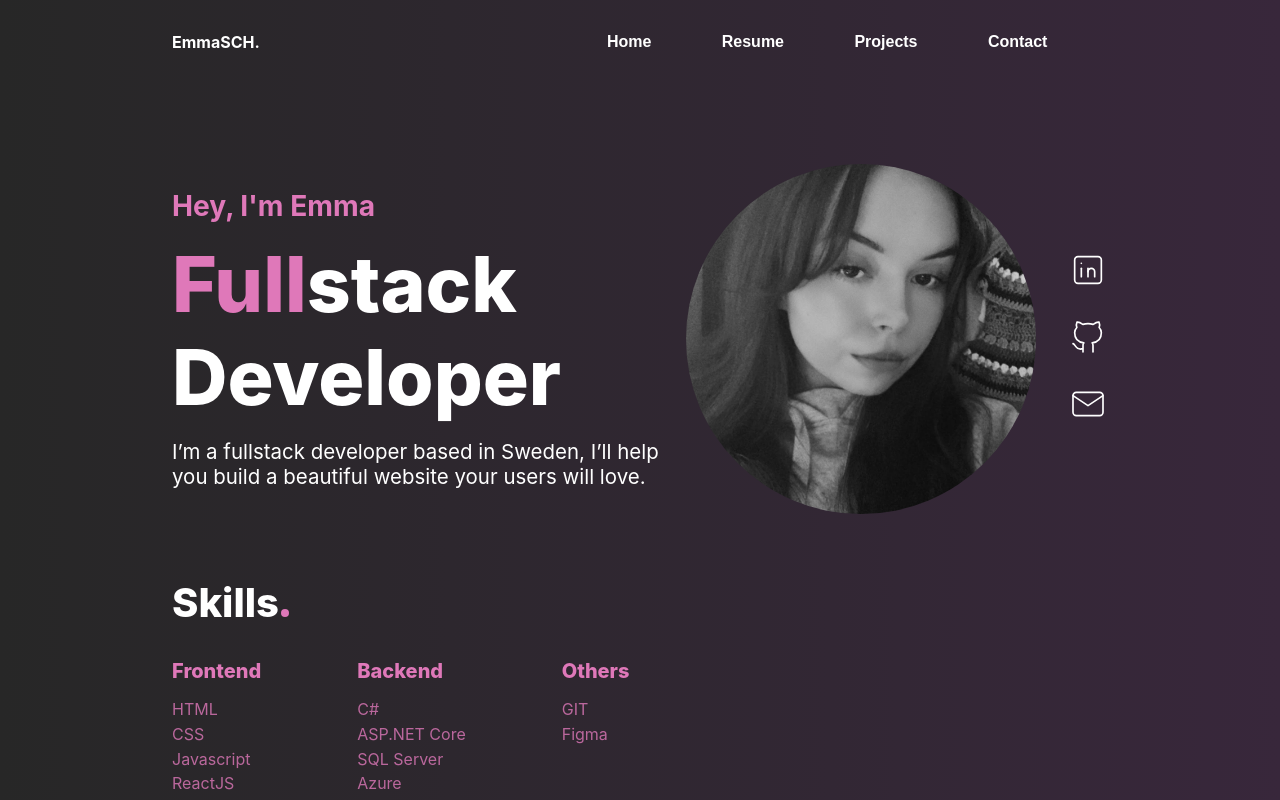
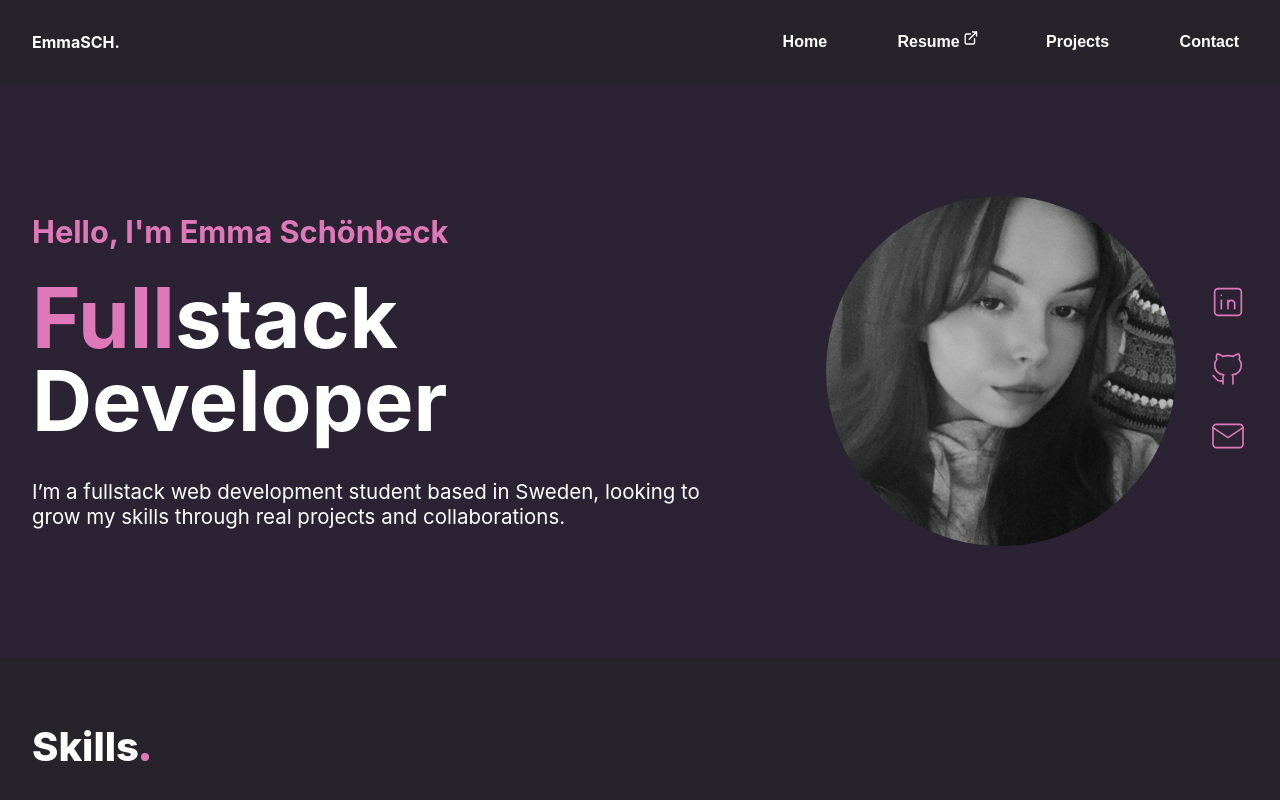
Before and after one commit to emmaschonbeck/Portfolio-react, a React (Vite) app: page / in a window 1280 px wide. Shown: the top 800 px of the page. Built offline with nearby package versions, Linux system fonts and the light colour scheme.

Commit message:
Changed some color theme and continued working with the design. Also added JS for some effects.

```diff
--- a/package.json
+++ b/package.json
@@ -10,6 +10,7 @@
     "preview": "vite preview"
   },
   "dependencies": {
+    "framer-motion": "^12.23.12",
     "react": "^19.1.0",
     "react-dom": "^19.1.0",
     "react-router-dom": "^7.7.0"
--- a/src/App.css
+++ b/src/App.css
@@ -7,7 +7,6 @@
 html, body { height: 100%; }
 
 html {
-  background: var(--background-color);
 }
 
 body {
@@ -15,13 +14,14 @@ body {
   font-optical-sizing: auto;
   font-weight: 400;
   font-style: normal;
-  background: transparent;
+  background: var(--background-color-1);
   margin: 0;
   padding: 0;
 }
 
 :root {
-  --background-color: linear-gradient(to right, #272727 0%, #38273B 100%);
+  --background-color-1: #26232b;
+  --background-color-2: #2B2333;
   --text-color-light: #fff;
   --text-color-light-opacity: rgba(255, 255, 255, 0.4);
   --text-color-pink: #DF78B9;
@@ -30,11 +30,21 @@ body {
 }
 
 .section {
-  margin-top: 4rem;
+  width: 100%;
+  padding-block: 2rem;
+}
+
+.section--bg1 { background: var(--background-color-1); }
+.section--bg2 { background: var(--background-color-2); }
+
+.container {
+  max-width: 1300px;
+  margin: 0 auto;
+  padding-inline: 2rem;
 }
 
 #home-wrapper {
-  max-width: 1000px;
+  max-width: 1300px;
   margin-inline: auto;
   padding: 2rem;
   background: transparent;
@@ -57,7 +67,8 @@ body {
   display: flex;
   align-items: center;
   justify-content: space-between;
-  margin-top: 7rem;
+  margin-top: 3rem;
+  margin-bottom: 3rem;
 }
 
 #about-wrapper p {
@@ -71,7 +82,7 @@ body {
   align-items: center;
   justify-content: center;
   flex-direction: column;
-  margin-top: 7rem;
+  margin-top: 2rem;
 }
 
 #linkedin-wrapper h2 {
@@ -97,13 +108,6 @@ body {
   color: var(--text-color-pink);
 }
 
-#resume-wrapper {
-  max-width: 1000px;
-  margin-inline: auto;
-  padding: 2rem;
-  background: transparent;
-}
-
 #projects-wrapper {
   max-width: 1000px;
   margin-inline: auto;
@@ -127,7 +131,7 @@ body {
 
 .header-btn {
   position: absolute;
-  left: 70%;
+  left: 80.5%;
   transform: translateX(-50%);
   display: flex;
   gap: 4rem;
@@ -155,9 +159,9 @@ body {
 /* HERO */
 .hero {
   display: grid;
-  grid-template-columns: 1.2fr 0.8fr;
+  grid-template-columns: 1.1fr 0.9fr;
+  gap: clamp(1rem, 2.5vw, 3.5rem);
   align-items: center;
-  gap: clamp(1rem, 3vw, 4rem);
   padding-inline: clamp(1rem, 4vw, 6rem);
 }
 
@@ -179,25 +183,29 @@ body {
 .hero-text {
   display: flex;
   flex-direction: column;
-  gap: clamp(.5rem, 1.2vw, 1rem);
-  max-width: 60ch;
+  gap: clamp(.6rem, 1.4vw, 1.2rem);
+  max-width: 70ch;
 }
 
 .hero-text h2 {
-  font-size: clamp(1.25rem, 2.2vw, 2rem);
+  font-size: clamp(1.25rem, 2.4vw, 2.2rem);
+  margin-bottom: .5rem;
   color: var(--text-color-pink);
 }
 
 .hero-title {
-  font-size: clamp(2.625rem, 6vw, 5.3125rem);
-  font-weight: 800;
-  line-height: clamp(1.15, 2.5vw, 1.25);
+  font-size: clamp(2.8rem, 6.5vw, 5.6rem);
+  line-height: 1;
+  margin-bottom: 1rem;
   color: var(--text-color-light);
 }
 
 .hero-text p {
   font-size: clamp(1rem, 1.6vw, 1.5rem);
   color: var(--text-color-light);
+  max-width: 90ch;
+  line-height: 1.2;
+  margin-top: .25rem;
 }
 
 .highlight { color: var(--text-color-pink); }
@@ -231,6 +239,7 @@ body {
 .social-icons a svg {
   transition: transform .25s ease, filter .25s ease;
   cursor: pointer;
+  color: var(--text-color-pink);
 }
 
 .social-icons a:hover svg {
@@ -453,6 +462,17 @@ body {
   opacity: 0.8;
 }
 
+.resume-link {
+  text-decoration: none;
+  display: inline-flex;
+  gap: 0;
+  position: relative;
+}
+
+.resume-icon {
+  color: white;
+}
+
 @keyframes fadeIn {
   from { opacity: 0; transform: scale(0.97); }
   to { opacity: 1; transform: scale(1); }
--- a/src/App.jsx
+++ b/src/App.jsx
@@ -1,7 +1,6 @@
 import './App.css'
 import { Routes, Route, BrowserRouter } from 'react-router-dom'
 import LandingPage from './pages/LandingPage'
-import ResumePage from './pages/ResumePage'
 import ProjectsPage from './pages/ProjectsPage'
 import ContactPage from './pages/ContactPage'
 
@@ -11,7 +10,6 @@ function App() {
     <BrowserRouter>
       <Routes>
         <Route path='/' element={<LandingPage />} />
-        <Route path='/ResumePage' element={<ResumePage />} />
         <Route path='/ProjectsPage' element={<ProjectsPage />} />
         <Route path='/ContactPage' element={<ContactPage />} />
       </Routes>
--- a/src/components/Footer.jsx
+++ b/src/components/Footer.jsx
@@ -2,7 +2,7 @@ import React from 'react'
 
 const Footer = () => {
   return (
-    <div id='footer-wrapper' className='section'>
+    <div id='footer-wrapper'>
       <div className='contact-details'>
         <svg
           xmlns="http://www.w3.org/2000/svg"
--- a/src/components/Header.jsx
+++ b/src/components/Header.jsx
@@ -8,7 +8,25 @@ const Header = () => {
       <h3>EmmaSCH.</h3>
       <div className='header-btn'>
         <Link to="/"><button>Home</button></Link>
-        <Link to="/ResumePage"><button>Resume</button></Link>
+        <a href="/resumePdf/Emma_Schonbeck_CV.pdf" target='_blank' rel='noopener noreferrer' className='resume-link'>
+          <button>Resume</button>
+             <svg
+              xmlns="http://www.w3.org/2000/svg"
+              width="16"
+              height="16"
+              viewBox="0 0 24 24"
+              fill="none"
+              stroke="currentColor"
+              strokeWidth="2"
+              strokeLinecap="round"
+              strokeLinejoin="round"
+              className='resume-icon'
+            >
+              <path d="M18 13v6a2 2 0 0 1-2 2H6a2 2 0 0 1-2-2V8a2 2 0 0 1 2-2h6"/>
+              <polyline points="15 3 21 3 21 9"/>
+              <line x1="10" y1="14" x2="21" y2="3"/>
+            </svg>
+        </a>
         <Link to="/ProjectsPage"><button>Projects</button></Link>
         <Link to="/Contactpage"><button>Contact</button></Link>
       </div>
--- a/src/components/Hero.jsx
+++ b/src/components/Hero.jsx
@@ -1,33 +1,89 @@
 import React from 'react'
-import { NavLink } from 'react-router-dom'
+import { motion } from 'framer-motion'
+
+const textParent = {
+  hidden: {},
+  visible: { transition: { staggerChildren: 0.12 } }
+}
+
+const textItem = {
+  hidden: { opacity: 0, y: 24 },
+  visible: { opacity: 1, y: 0, transition: { duration: 0.6, ease: 'easeOut' } }
+}
+
+const imageVariant = {
+  hidden: { opacity: 0, scale: 0.95 },
+  visible: { opacity: 1, scale: 1, transition: { duration: 0.8, ease: 'easeOut' } }
+}
+
+const iconsParent = {
+  hidden: {},
+  visible: { transition: { staggerChildren: 0.12 } }
+}
+
+const iconItem = {
+  hidden: { opacity: 0, y: 10 },
+  visible: { opacity: 1, y: 0, transition: { duration: 0.5, ease: 'easeOut' } }
+}
 
 const Hero = () => {
   return (
     <div id='hero-wrapper' className='section'>
-      <div className='hero-text'>
-            <h2>Hey, I'm Emma</h2>
-            <h1 class="hero-title">
-                  <span class="highlight">Full</span>stack<br />
+      <motion.div
+        className='hero-text'
+        variants={textParent}
+        initial='hidden'
+        whileInView='visible'
+        viewport={{ once: true, amount: 0.3 }}
+      >
+        <motion.h2 variants={textItem}>Hello, I'm Emma Schönbeck</motion.h2>
+
+        <motion.h1 className="hero-title" variants={textItem}>
+          <span className="highlight">Full</span>stack<br />
           Developer
-            </h1>
-            <p>I’m a fullstack developer based in Sweden, I’ll help you build a beautiful website your users will love.</p>
+        </motion.h1>
+
+        <motion.p variants={textItem}>
+          I’m a fullstack web development student based in Sweden, looking to grow my skills through real projects and collaborations.
+        </motion.p>
+      </motion.div>
+
+      <motion.div
+        className='hero-right'
+        variants={imageVariant}
+        initial='hidden'
+        whileInView='visible'
+        viewport={{ once: true, amount: 0.3 }}
+      >
+        <div className='hero-img'>
+          <img src="/images/hero-img.jpg" alt="Emma" />
         </div>
-      <div className='hero-right'>
-            <div className='hero-img'>
-                  <img src="/images/hero-img.jpg" alt="" />
-            </div>
-            <div className='social-icons'>
-                  <a target='_blank' href="https://www.linkedin.com/in/emma-sch%C3%B6nbeck-06348a221/">
+
+        <motion.div
+          className='social-icons'
+          variants={iconsParent}
+          initial='hidden'
+          whileInView='visible'
+          viewport={{ once: true, amount: 0.3 }}
+        >
+          <motion.a
+            variants={iconItem}
+            whileHover={{ scale: 1.08 }}
+            whileTap={{ scale: 0.98 }}
+            target='_blank'
+            href="https://www.linkedin.com/in/emma-sch%C3%B6nbeck-06348a221/"
+            aria-label="LinkedIn"
+          >
             <svg
               xmlns="http://www.w3.org/2000/svg"
               width="40"
               height="40"
               viewBox="0 0 24 24"
               fill="none"
-                        stroke="#ffffffff"
-                        stroke-width="1"
-                        stroke-linecap="round"
-                        stroke-linejoin="round"
+              stroke="currentColor"
+              strokeWidth="1"
+              strokeLinecap="round"
+              strokeLinejoin="round"
             >
               <path d="M4 4m0 2a2 2 0 0 1 2 -2h12a2 2 0 0 1 2 2v12a2 2 0 0 1 -2 2h-12a2 2 0 0 1 -2 -2z" />
               <path d="M8 11l0 5" />
@@ -35,40 +91,55 @@ const Hero = () => {
               <path d="M12 16l0 -5" />
               <path d="M16 16v-3a2 2 0 0 0 -4 0" />
             </svg>
-                  </a>
-                  <a target='_blank' href="https://github.com/emmaschonbeck">
+          </motion.a>
+
+          <motion.a
+            variants={iconItem}
+            whileHover={{ scale: 1.08 }}
+            whileTap={{ scale: 0.98 }}
+            target='_blank'
+            href="https://github.com/emmaschonbeck"
+            aria-label="GitHub"
+          >
             <svg
               xmlns="http://www.w3.org/2000/svg"
               width="40"
               height="40"
               viewBox="0 0 24 24"
               fill="none"
-                        stroke="#ffffffff"
-                        stroke-width="1"
-                        stroke-linecap="round"
-                        stroke-linejoin="round"
+              stroke="currentColor"
+              strokeWidth="1"
+              strokeLinecap="round"
+              strokeLinejoin="round"
             >
               <path d="M9 19c-4.3 1.4 -4.3 -2.5 -6 -3m12 5v-3.5c0 -1 .1 -1.4 -.5 -2c2.8 -.3 5.5 -1.4 5.5 -6a4.6 4.6 0 0 0 -1.3 -3.2a4.2 4.2 0 0 0 -.1 -3.2s-1.1 -.3 -3.5 1.3a12.3 12.3 0 0 0 -6.2 0c-2.4 -1.6 -3.5 -1.3 -3.5 -1.3a4.2 4.2 0 0 0 -.1 3.2a4.6 4.6 0 0 0 -1.3 3.2c0 4.6 2.7 5.7 5.5 6c-.6 .6 -.6 1.2 -.5 2v3.5" />
             </svg>
-                  </a>
-                  <a href="">
+          </motion.a>
+
+          <motion.a
+            variants={iconItem}
+            whileHover={{ scale: 1.08 }}
+            whileTap={{ scale: 0.98 }}
+            href="mailto:emma@example.com"
+            aria-label="Email"
+          >
             <svg
               xmlns="http://www.w3.org/2000/svg"
               width="40"
               height="40"
               viewBox="0 0 24 24"
               fill="none"
-                        stroke="#ffffffff"
-                        stroke-width="1"
-                        stroke-linecap="round"
-                        stroke-linejoin="round"
+              stroke="currentColor"
+              strokeWidth="1"
+              strokeLinecap="round"
+              strokeLinejoin="round"
             >
               <path d="M3 7a2 2 0 0 1 2 -2h14a2 2 0 0 1 2 2v10a2 2 0 0 1 -2 2h-14a2 2 0 0 1 -2 -2v-10z" />
               <path d="M3 7l9 6l9 -6" />
             </svg>
-                  </a>
-            </div>
-      </div>
+          </motion.a>
+        </motion.div>
+      </motion.div>
     </div>
   )
 }
--- a/src/pages/LandingPage.jsx
+++ b/src/pages/LandingPage.jsx
@@ -10,16 +10,48 @@ import Experience from '../components/Experience'
 
 const LandingPage = () => {
   return (
-      <div id='home-wrapper'>
+        <>
+          <section className="section section--bg1">
+              <div className="container">
                 <Header />
+              </div>
+            </section>
+            <section className="section section--bg2">
+              <div className="container">
                 <Hero />
+              </div>
+            </section>
+            <section className="section section--bg1">
+              <div className="container">
                 <Skills />
+              </div>
+            </section>
+            <section className="section section--bg2">
+              <div className="container">
                 <Experience />
+              </div>
+            </section>
+            <section className="section section--bg1">
+              <div className="container">
                 <ProjectsShowcase />
+              </div>
+            </section>
+            <section className="section section--bg2">
+              <div className="container">
                 <About />
+              </div>
+            </section>
+            <section className="section section--bg2">
+              <div className="container">
                 <Linkedin />
+              </div>
+            </section>
+            <section className="section section--bg1">
+              <div className="container">
                 <Footer />
               </div>
+            </section>
+        </>
   )
 }
 
```
Also changed, not shown: src/pages/ResumePage.jsx (deleted, +0 -12 lines), 2 other files (tests, documents, lock files or other folders). Lines whose indentation alone changed are shown as unchanged.
